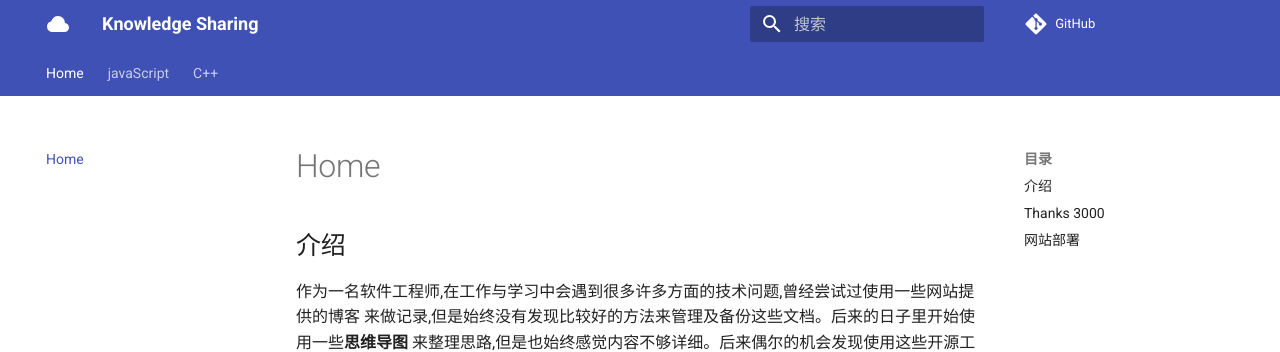
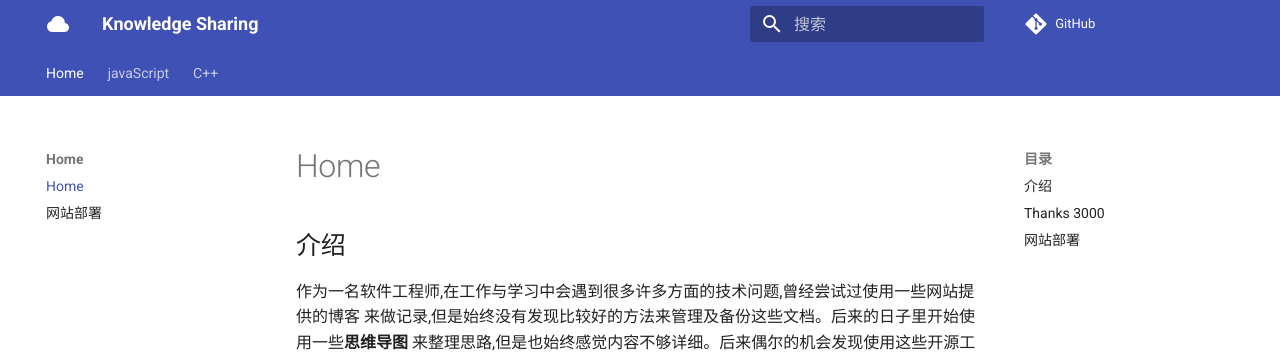
Before and after one commit to zhoukaidev/ks_blog, an MkDocs documentation site: the page built from docs/index.md, in a window 1280 px wide. Shown: the top 352 px of the page. Built offline with MkDocs 1.6.1 and Material for MkDocs 9.7.7, drawn with Linux system fonts in a browser that asks for light colours; comment, search, counter and statistics services are not loaded.

Commit message:
Add navigator to 'deploy githubio'

```diff
--- a/mkdocs.yml
+++ b/mkdocs.yml
@@ -16,7 +16,9 @@ markdown_extensions:
   - admonition
   - codehilite
 nav:
-  - 'Home': index.md
+  - 'Home':
+    - 'Home': index.md
+    - '网站部署': shell/CI/deployGithubIO.md
   - 'javaScript':
     - '对象设计': JS/ObjectOriented.md
   - 'C++':
```
